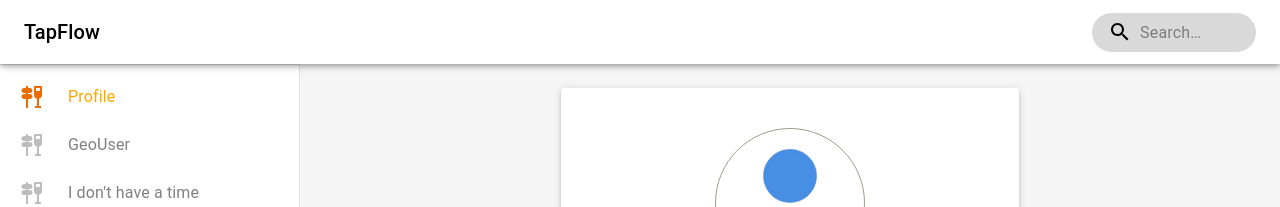
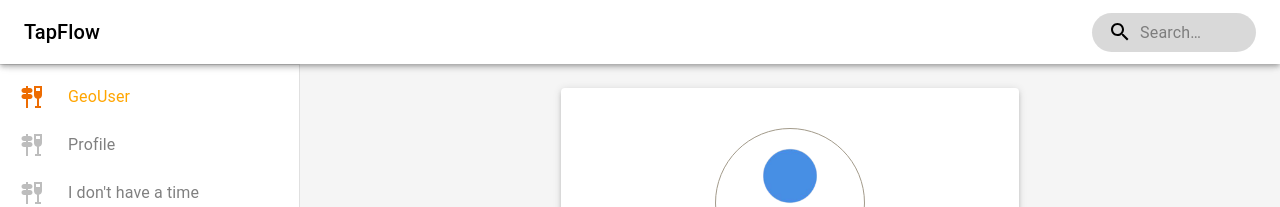
Before and after one commit to AliAl-Muhaisen/tapflow_ass, a React (Create React App) app: page / in a window 1280 px wide. Shown: the top 207 px of the page. Built offline with nearby package versions, Linux system fonts and the light colour scheme; no server answers.

Commit message:
links improved

```diff
--- a/src/components/layout/header/sideBar.tsx
+++ b/src/components/layout/header/sideBar.tsx
@@ -96,8 +96,9 @@ export default function SideBar() {
 
         <List>
           {[
+            { name: "GeoUser", path: "/" },
             { name: "Profile", path: "/profile" },
-            { name: "GeoUser", path: "/" },
+
             { name: "I don't have a time", path: "/profile" },
             { name: "Settings", path: "/" },
           ].map((route, index) => (
```
